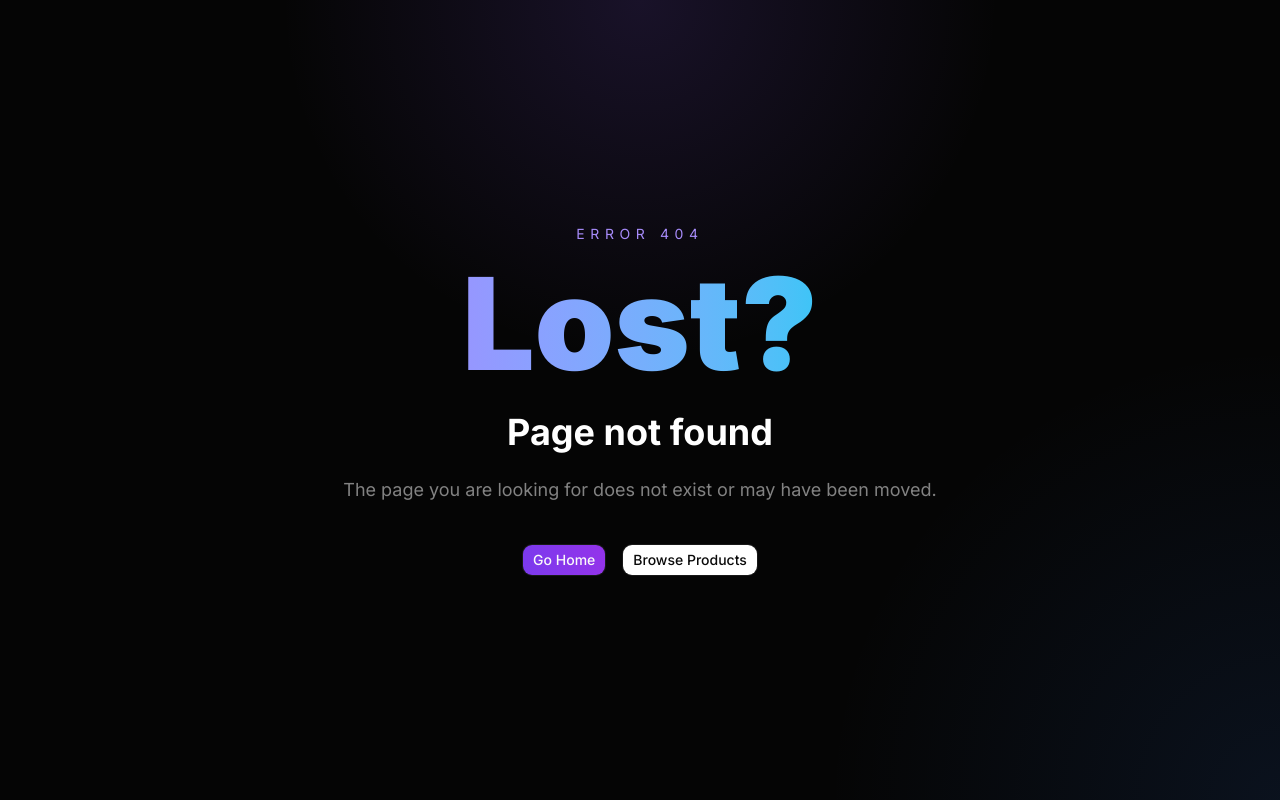
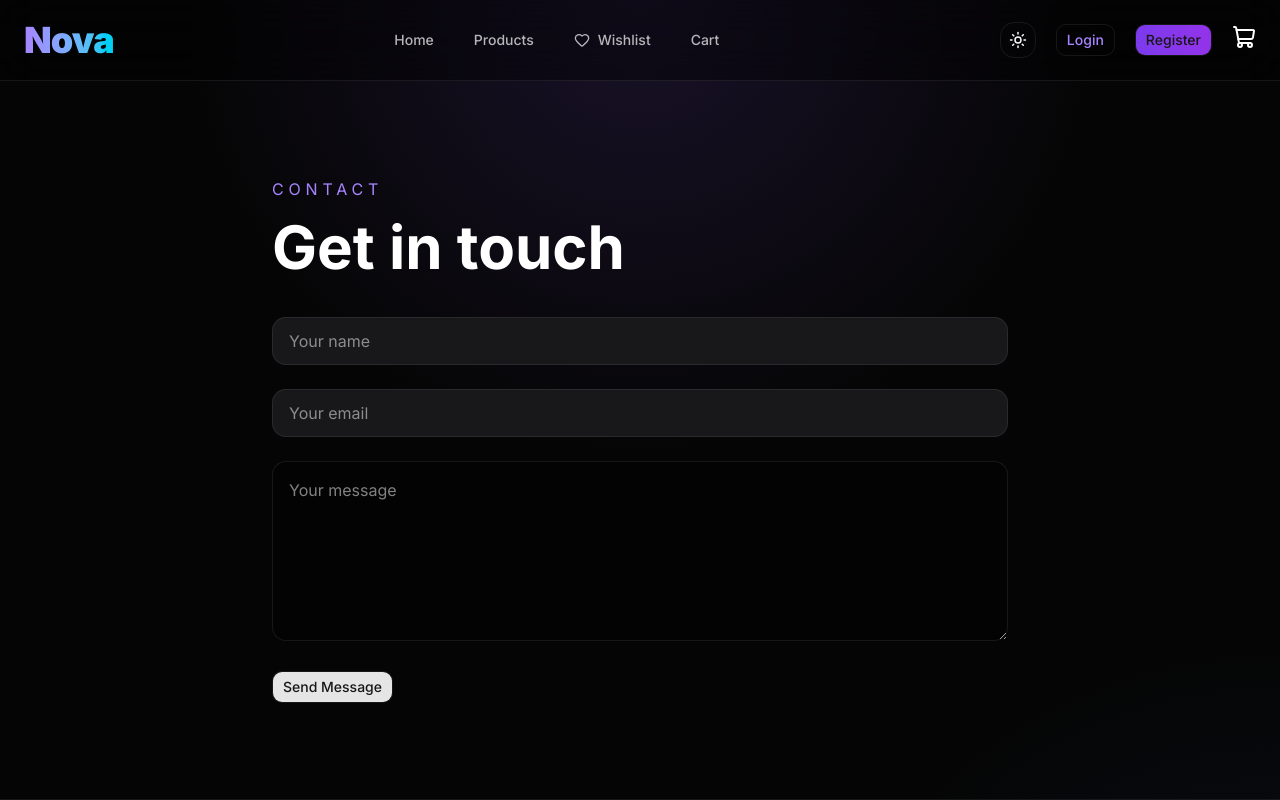
Before and after one commit to Valen06GG/Nova, a Next.js app in the folder client/: page /contact in a window 1280 px wide. Before the commit this address had no page. Shown: the top 800 px of the page. Built offline with nearby package versions, Linux system fonts and the light colour scheme.

Commit message:
E-commerce / Nova

```diff
--- a/client/package.json
+++ b/client/package.json
@@ -16,6 +16,7 @@
     "framer-motion": "^12.40.0",
     "lucide-react": "^1.16.0",
     "next": "16.2.6",
+    "next-themes": "^0.4.6",
     "radix-ui": "^1.4.3",
     "react": "19.2.4",
     "react-dom": "19.2.4",
--- /dev/null
+++ b/client/src/app/about/page.tsx
@@ -0,0 +1,23 @@
+import { MainLayout } from "@/components/layout/main-layout";
+
+export default function AboutPage() {
+    return (
+    <MainLayout>
+      <section className="max-w-4xl mx-auto px-4 py-24">
+        <p className="text-violet-400 uppercase tracking-[0.3em]">
+          About
+        </p>
+
+        <h1 className="text-6xl font-bold text-white mt-4">
+          About Nova
+        </h1>
+
+        <p className="text-white/60 mt-8 text-lg leading-relaxed">
+          Nova is a modern marketplace built
+          with Next.js, TypeScript, TailwindCSS,
+          Zustand and Shadcn UI.
+        </p>
+      </section>
+    </MainLayout>
+  );
+}
--- /dev/null
+++ b/client/src/app/contact/page.tsx
@@ -0,0 +1,43 @@
+import { MainLayout } from "@/components/layout/main-layout";
+import { Button } from "@/components/ui/button";
+import { Input } from "@/components/ui/input";
+
+export default function ContactPage() {
+    return (
+    <MainLayout>
+      <section className="max-w-3xl mx-auto px-4 py-24">
+        <p className="text-violet-400 uppercase tracking-[0.3em]">
+          Contact
+        </p>
+
+        <h1 className="text-6xl font-bold text-white mt-4">
+          Get in touch
+        </h1>
+
+        <div className="mt-10 space-y-6 text-white">
+          <Input placeholder="Your name" />
+
+          <Input placeholder="Your email" />
+
+          <textarea
+            placeholder="Your message"
+            className="
+              w-full
+              min-h-[180px]
+              rounded-xl
+              border
+              border-white/10
+              bg-black/30
+              p-4
+              text-white
+            "
+          />
+
+          <Button>
+            Send Message
+          </Button>
+        </div>
+      </section>
+    </MainLayout>
+  );
+}
--- a/client/src/app/layout.tsx
+++ b/client/src/app/layout.tsx
@@ -4,6 +4,7 @@ import { Toaster } from 'sonner';
 
 import './globals.css';
 import { cn } from "@/lib/utils";
+import { ThemeProvider } from '@/providers/theme-provider';
 
 const geist = Geist({subsets:['latin'],variable:'--font-sans'});
 
@@ -24,7 +25,9 @@ export default function RootLayout({
   return (
     <html lang="en" className={cn("font-sans", geist.variable)}>
       <body className={inter.className}>
-        {children}
+        <ThemeProvider>
+          {children}
+        </ThemeProvider>
 
         <Toaster
         position='top-right'
--- a/client/src/app/products/[id]/page.tsx
+++ b/client/src/app/products/[id]/page.tsx
@@ -5,7 +5,7 @@ import { notFound } from "next/navigation";
 import { AddToCartButton } from '@/components/products/add-to-cart-button';
 import { ProductCard } from "@/components/products/product-card";
 import { Button } from "@/components/ui/button";
-
+import { motion } from 'framer-motion';
 
 interface ProductDetailPageProps {
   params: Promise<{
@@ -39,7 +39,11 @@ export default async function ProductDetailPage({
             />
           </div>
 
-          <div>
+          <motion.div
+            initial={{ opacity: 0, x: 30 }}
+            animate={{ opacity: 1, x: 0 }}
+            transition={{ duration: 0.5 }}
+          >
             <p className="text-violet-400 text-lg">
               {product.category}
             </p>
@@ -76,7 +80,7 @@ export default async function ProductDetailPage({
               <p>✓ 30-Day Returns</p>
             </div>
 
-          </div>
+          </motion.div>
         </div>
 
         <div className="mt-24">
--- a/client/src/components/home/hero-section.tsx
+++ b/client/src/components/home/hero-section.tsx
@@ -7,6 +7,7 @@ import Image from 'next/image';
 import { Container } from '../ui/container';
 import { Button } from '../ui/button';
 import { Input } from '../ui/input';
+import { motion } from 'framer-motion';
 
 export const HeroSection = () => {
   const router = useRouter();
@@ -41,7 +42,12 @@ export const HeroSection = () => {
       <div className="absolute inset-0 bg-gradient-to-b from-violet-600/10 via-transparent to-transparent" />
 
       <Container>
-        <div className="max-w-3xl relative z-10">
+        <motion.div
+          className="max-w-3xl relative z-10"
+          initial={{ opacity: 0, y: 30 }}
+          animate={{ opacity: 1, y: 0 }}
+          transition={{ duration: 0.7 }}
+        >
           <h1 className="text-5xl md:text-7xl font-bold leading-tight tracking-tight bg-gradient-to-r from-white via-violet-200 to-violet-400 bg-clip-text text-transparent">
             The Minimal Marketplace Experience
           </h1>
@@ -95,7 +101,7 @@ export const HeroSection = () => {
               </Button>
             </Link>
           </div>
-        </div>
+        </motion.div>
       </Container>
     </section>
   );
--- a/client/src/components/home/promotions-section.tsx
+++ b/client/src/components/home/promotions-section.tsx
@@ -1,3 +1,6 @@
+'use client';
+
+import { motion } from 'framer-motion';
 import { Card } from '../ui/card';
 import { Container } from '../ui/container';
 
@@ -26,7 +29,18 @@ export const PromotionsSection = () => {
     <section className="pb-28">
       <Container>
         <div className="grid grid-cols-1 md:grid-cols-3 gap-6">
-          {promotions.map((promotion) => (
+          {promotions.map((promotion, index) => (
+           <motion.div
+             key={promotion.title}
+             initial={{ opacity: 0, y: 20 }}
+             whileInView={{ opacity: 1, y: 0 }}
+             viewport={{ once: true }}
+             transition={{
+               duration: 0.4,
+               delay: index * 0.1,
+             }}
+           >
+
             <Card
               key={promotion.title}
               className="
@@ -58,6 +72,7 @@ export const PromotionsSection = () => {
                 </p>
               </div>
             </Card>
+          </motion.div>
           ))}
         </div>
       </Container>
--- a/client/src/components/layout/navbar.tsx
+++ b/client/src/components/layout/navbar.tsx
@@ -4,10 +4,11 @@ import Link from 'next/link';
 import { useCartStore } from '@/store/use-cart-store';
 import { useMounted } from '@/hooks/use-mounted';
 import { CartDrawer } from '../cart/cart-drawer';
-import { User, Heart } from 'lucide-react';
+import { Heart } from 'lucide-react';
 import { Button } from '../ui/button';
 import { Sheet, SheetContent, SheetTrigger, } from '../ui/sheet';
 import { Menu } from 'lucide-react';
+import { ThemeToggle } from '../theme-toggle';
 
 export const Navbar = () => {
   const mounted = useMounted();
@@ -62,6 +63,7 @@ export const Navbar = () => {
         </div>
 
         <div className="hidden md:flex items-center gap-5">
+          <ThemeToggle />
           <Link href="/login">
             <Button
               variant="ghost"
--- a/client/src/components/products/product-card.tsx
+++ b/client/src/components/products/product-card.tsx
@@ -9,6 +9,7 @@ import { Product } from '@/types/product';
 import { Button } from '../ui/button';
 import { Card } from '../ui/card';
 import { useCartStore } from '@/store/use-cart-store';
+import { motion } from 'framer-motion';
 
 interface ProductCardProps {
   product: Product;
@@ -22,6 +23,12 @@ export const ProductCard = ({
   );
 
   return (
+    <motion.div
+      initial={{ opacity: 0, y: 20 }}
+      whileInView={{ opacity: 1, y: 0 }}
+      viewport={{ once: true }}
+      transition={{ duration: 0.4 }}
+    >
      <Card className="group overflow-hidden rounded-3xl border border-white/10 bg-gradient-to-b from-[#0b0b12] to-black p-5 transition-all duration-300 hover:border-[#7c3aed]/40 hover:shadow-[0_0_40px_rgba(124,58,237,0.15)] flex flex-col h-full">
       <Link href={`/products/${product.id}`}>
         <div className="relative aspect-square overflow-hidden rounded-2xl">
@@ -111,5 +118,6 @@ export const ProductCard = ({
         </div>
       </div>
      </Card>
+    </motion.div>
   );
 };
--- /dev/null
+++ b/client/src/components/theme-toggle.tsx
@@ -0,0 +1,34 @@
+'use client';
+
+import { Moon, Sun } from 'lucide-react';
+import { useTheme } from 'next-themes';
+
+export const ThemeToggle = () => {
+  const { theme, setTheme } = useTheme();
+
+  return (
+    <button
+      onClick={() =>
+        setTheme(
+          theme === 'dark'
+            ? 'light'
+            : 'dark'
+        )
+      }
+      className="
+        p-2
+        rounded-xl
+        border
+        border-white/10
+        hover:bg-white/5
+        transition-all
+      "
+    >
+      {theme === 'dark' ? (
+        <Sun size={18} />
+      ) : (
+        <Moon size={18} />
+      )}
+    </button>
+  );
+};
--- /dev/null
+++ b/client/src/providers/theme-provider.tsx
@@ -0,0 +1,19 @@
+'use client';
+
+import { ThemeProvider as NextThemesProvider } from 'next-themes';
+
+export function ThemeProvider({
+  children,
+}: {
+  children: React.ReactNode;
+}) {
+  return (
+    <NextThemesProvider
+      attribute="class"
+      defaultTheme="dark"
+      enableSystem
+    >
+      {children}
+    </NextThemesProvider>
+  );
+}
```
Also changed, not shown: client/src/app/admin/page.tsx (+59 -14 lines), 1 other file (tests, documents, lock files or other folders). Lines whose indentation alone changed are shown as unchanged.
